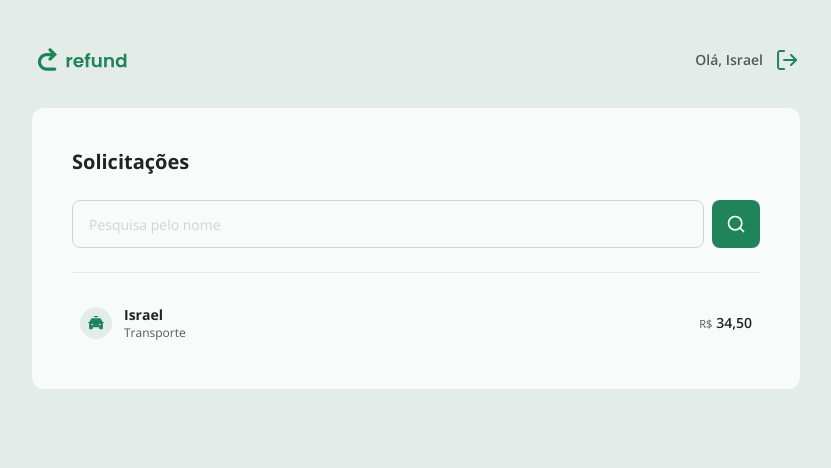
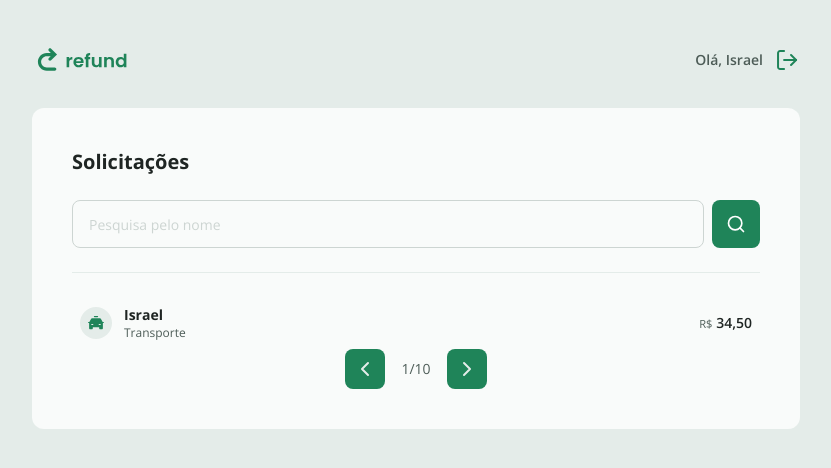
Before and after one commit to israeltx/n11-refund-tailwind, a React (Vite) app: page / in a window 1280 px wide. Shown: the top 468 px of the page, without its empty margins (224-1055 px from the left). Built offline with nearby package versions, Linux system fonts and the light colour scheme.

Commit message:
Create the pagination component

```diff
--- /dev/null
+++ b/src/components/Pagination.tsx
@@ -0,0 +1,27 @@
+import rightSvg from "../assets/right.svg"
+import leftSvg from "../assets/left.svg"
+
+import { Button } from "./Button"
+
+type Props = {
+  current: number
+  total: number
+}
+
+export function Pagination({current, total}: Props) {
+  return (
+    <div className="flex flex-1 justify-center items-center gap-4">
+      <Button variant="iconSmall">
+        <img src={leftSvg} alt="Ícone de voltar" />
+      </Button>
+
+      <span className="text-sm text-gray-200">
+        {current}/{total}
+      </span>
+
+      <Button variant="iconSmall">
+        <img src={rightSvg} alt="Ícone de avançar" />
+      </Button>
+    </div>
+  )
+}
--- a/src/pages/Dashboard.tsx
+++ b/src/pages/Dashboard.tsx
@@ -7,6 +7,7 @@
 import { Input } from "../components/Input"
 import { Button } from "../components/Button";
 import { RefundItem } from "../components/RefundItem";
+import { Pagination } from "../components/Pagination";
 
 const REFUND_EXAMPLE = {
   id: '123',
@@ -36,8 +37,11 @@
 
       <div className="mt-6 flex flex-col gap-4 max-h-[342px] overflow-y-scroll">
         <RefundItem data={REFUND_EXAMPLE} />
-
       </div>
+      <Pagination
+        current={1}
+        total={10}
+      />
     </div>
   )
 }
```
